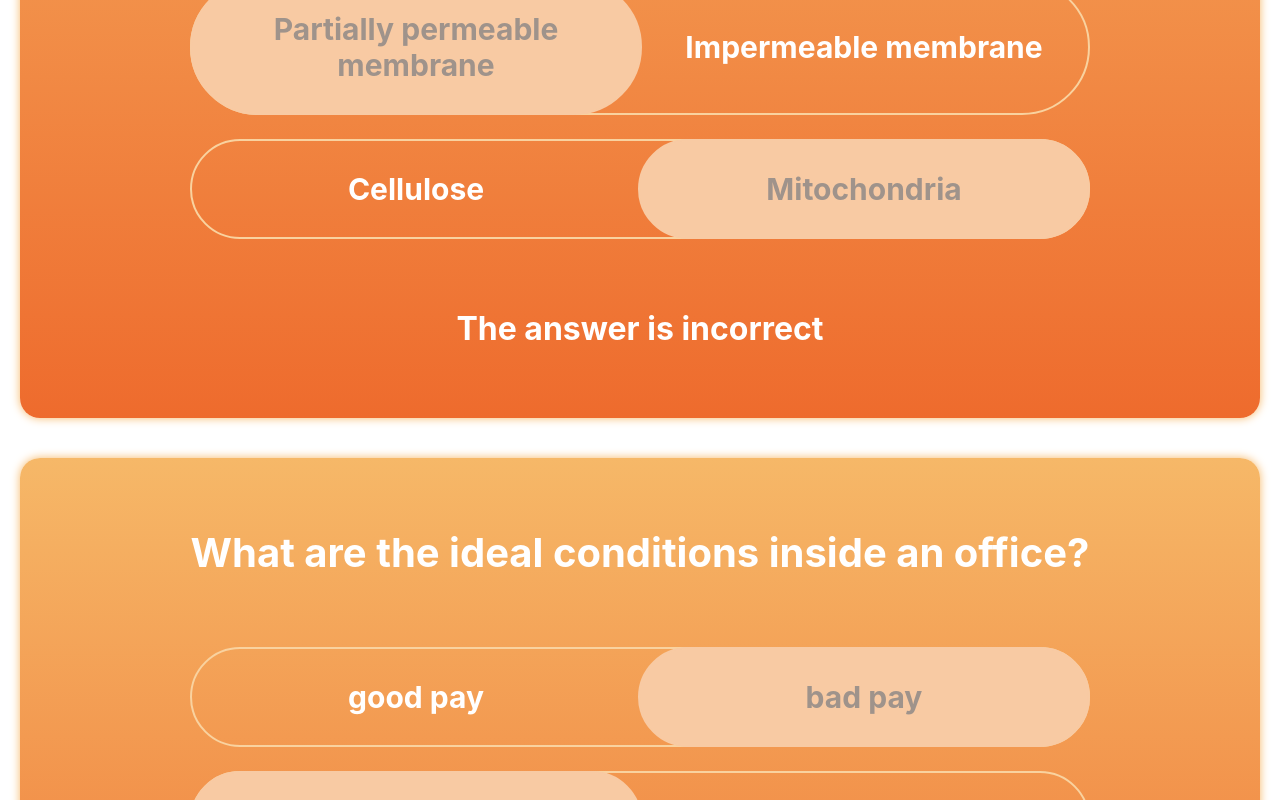
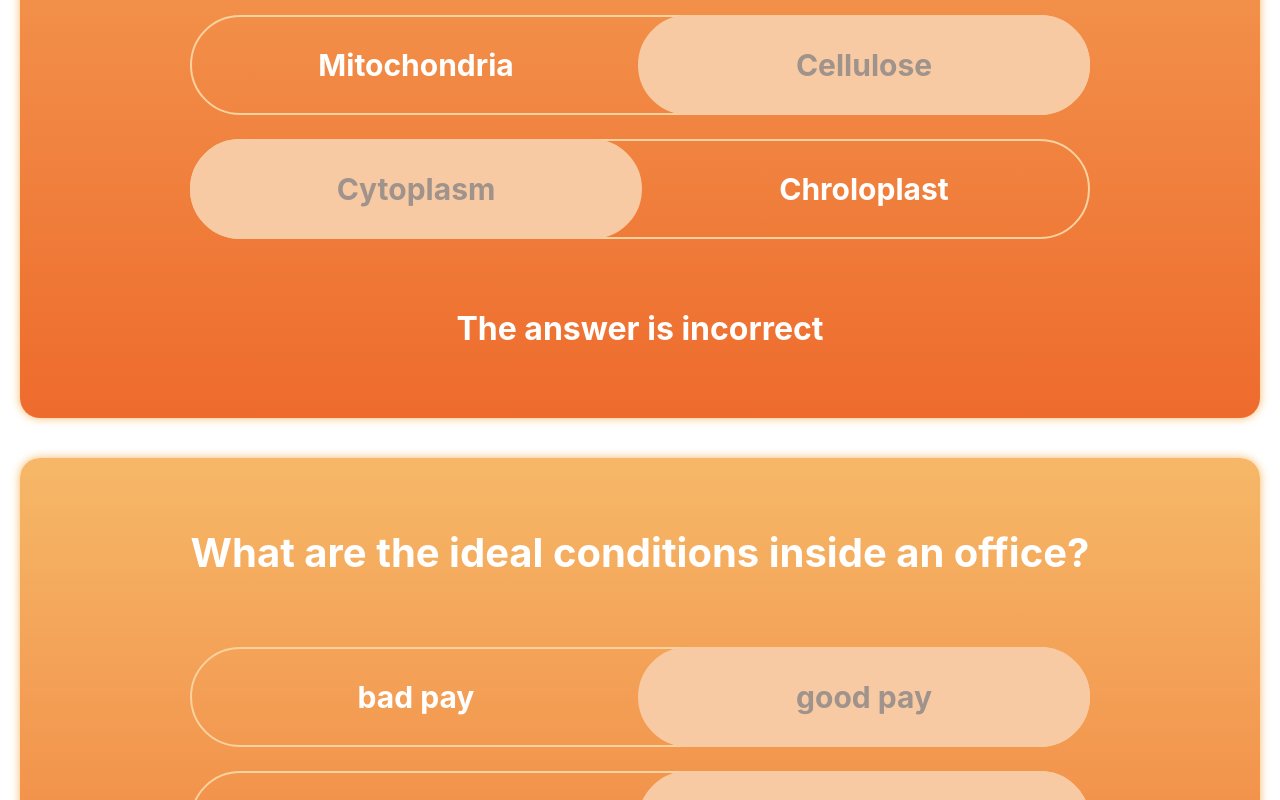
Before and after one commit to netherbox/toggles-demo, a React (Create React App) app: page / in a window 1280 px wide. Shown: the part 560-1360 px from the top of the page. Built offline with nearby package versions, Linux system fonts and the light colour scheme.

Commit message:
Shuffle questions and answers

```diff
--- a/package.json
+++ b/package.json
@@ -11,6 +11,7 @@
     "@types/node": "^12.0.0",
     "@types/react": "^17.0.0",
     "@types/react-dom": "^17.0.0",
+    "lodash": "^4.17.21",
     "react": "^17.0.2",
     "react-dom": "^17.0.2",
     "react-scripts": "4.0.3",
@@ -40,5 +41,8 @@
       "last 1 firefox version",
       "last 1 safari version"
     ]
+  },
+  "devDependencies": {
+    "@types/lodash": "^4.14.170"
   }
 }
--- a/src/App.tsx
+++ b/src/App.tsx
@@ -16,8 +16,7 @@ function App() {
               { id: "a1", text: "Cell wall" },
               { id: "a2", text: "Ribosomes" },
             ],
-            correctId: "a1",
-            selectedId: "a2",
+            correctAnswerId: "a1",
           },
           {
             id: "q2",
@@ -25,8 +24,7 @@ function App() {
               { id: "a1", text: "Cytoplasm" },
               { id: "a2", text: "Chroloplast" },
             ],
-            correctId: "a2",
-            selectedId: "a1",
+            correctAnswerId: "a2",
           },
           {
             id: "q3",
@@ -34,8 +32,7 @@ function App() {
               { id: "a1", text: "Partially permeable membrane" },
               { id: "a2", text: "Impermeable membrane" },
             ],
-            correctId: "a2",
-            selectedId: "a1",
+            correctAnswerId: "a2",
           },
           {
             id: "q4",
@@ -43,8 +40,7 @@ function App() {
               { id: "a1", text: "Cellulose" },
               { id: "a2", text: "Mitochondria" },
             ],
-            correctId: "a2",
-            selectedId: "a2",
+            correctAnswerId: "a2",
           },
         ]}
       />
@@ -59,8 +55,7 @@ function App() {
               { id: "a1", text: "good pay" },
               { id: "a2", text: "bad pay" },
             ],
-            correctId: "a1",
-            selectedId: "a2",
+            correctAnswerId: "a1",
           },
           {
             id: "q2",
@@ -68,8 +63,7 @@ function App() {
               { id: "a1", text: "free coffee" },
               { id: "a2", text: "expensive coffee" },
             ],
-            correctId: "a1",
-            selectedId: "a1",
+            correctAnswerId: "a1",
           },
           {
             id: "q3",
@@ -77,8 +71,7 @@ function App() {
               { id: "a1", text: "bear in office" },
               { id: "a2", text: "dog in office" },
             ],
-            correctId: "a2",
-            selectedId: "a2",
+            correctAnswerId: "a2",
           },
         ]}
       />
@@ -94,8 +87,7 @@ function App() {
               { id: "a2", text: "Chelsea" },
               { id: "a3", text: "Man Utd" },
             ],
-            correctId: "a1",
-            selectedId: "a3",
+            correctAnswerId: "a1",
           },
           {
             id: "q2",
@@ -103,8 +95,7 @@ function App() {
               { id: "a1", text: "Serena Williams" },
               { id: "a2", text: "Naomi Osaka" },
             ],
-            correctId: "a2",
-            selectedId: "a1",
+            correctAnswerId: "a2",
           },
         ]}
       />
--- a/src/Toggle/Toggle.tsx
+++ b/src/Toggle/Toggle.tsx
@@ -2,43 +2,36 @@ import { Component } from "react";
 
 import "./Toggle.css";
 
-export interface ToggleAnswer {
+export interface Answer {
   id: string;
   text: string;
 }
 
 export interface ToggleProps {
   id: string;
-  answers: Array<ToggleAnswer>;
-  selectedId: string;
-  correctId: string;
+  answers: Array<Answer>;
+  selectedAnswerId: string;
+  correctAnswerId: string;
+  onChange: (answerId: string) => void;
 }
 
-export interface ToggleState {
-  selectedIndex: number;
+export class Toggle extends Component<ToggleProps> {
+  constructor(props: ToggleProps) {
+    super(props);
+    this.handleChange = this.handleChange.bind(this);
   }
 
-export class Toggle extends Component<ToggleProps, ToggleState> {
-  constructor(props: ToggleProps) {
-    super(props);
-    this.state = {
-      selectedIndex: this.props.answers.findIndex(
-        (answer) => answer.id === this.props.selectedId
-      ),
-    };
-  }
-
-  selectAnswer(event: { target: { value: string } }) {
-    this.setState({
-      selectedIndex: this.props.answers.findIndex(
-        (answer) => answer.id === event.target.value
-      ),
-    });
+  handleChange(event: { target: { value: string } }) {
+    this.props.onChange(event.target.value);
   }
 
   getSliderStyles() {
+    const index = this.props.answers.findIndex(
+      (answer) => answer.id === this.props.selectedAnswerId
+    );
+
     return {
-      left: `${(100 / this.props.answers.length) * this.state.selectedIndex}%`,
+      left: `${(100 / this.props.answers.length) * index}%`,
       width: `${100 / this.props.answers.length}%`,
     };
   }
@@ -50,9 +43,12 @@ export class Toggle extends Component<ToggleProps, ToggleState> {
   }
 
   render() {
-    const listItems = this.props.answers.map(
-      (answer: ToggleAnswer, index: number) => {
-        const checked = this.state.selectedIndex === index;
+    if (!this.props.answers.length) {
+      return null;
+    }
+
+    const listItems = this.props.answers.map((answer: Answer) => {
+      const checked = this.props.selectedAnswerId === answer.id;
       const id = `${this.props.id}-${answer.id}`;
       return (
         <div
@@ -65,7 +61,7 @@ export class Toggle extends Component<ToggleProps, ToggleState> {
             id={id}
             name={this.props.id}
             value={answer.id}
-              onChange={(e) => this.selectAnswer(e)}
+            onChange={this.handleChange}
             checked={checked}
           ></input>
           <label htmlFor={id} tabIndex={-1}>
@@ -73,8 +69,7 @@ export class Toggle extends Component<ToggleProps, ToggleState> {
           </label>
         </div>
       );
-      }
-    );
+    });
 
     return (
       <div className="Toggle">
--- a/src/Toggles/Toggles.tsx
+++ b/src/Toggles/Toggles.tsx
@@ -1,22 +1,74 @@
-import { Component } from 'react';
-import Toggle, { ToggleProps } from '../Toggle/Toggle';
+import { Component } from "react";
+import Toggle, { Answer } from "../Toggle/Toggle";
+import shuffle from "lodash/shuffle";
+import random from "lodash/random";
 
-import './Toggles.css';
+import "./Toggles.css";
+
+export interface Question {
+  id: string;
+  answers: Array<Answer>;
+  selectedAnswerId: string;
+  correctAnswerId: string;
+}
+
+export interface TogglesPropsQuestion {
+  id: string;
+  answers: Array<Answer>;
+  correctAnswerId: string;
+}
 
 export interface TogglesProps {
   id: string;
   title: string;
-  questions: Array<ToggleProps>;
+  questions: Array<TogglesPropsQuestion>;
 }
 
-export class Toggles extends Component<TogglesProps> {
+export interface TogglesState {
+  questions: Array<Question>;
+}
+
+export class Toggles extends Component<TogglesProps, TogglesState> {
+  constructor(props: TogglesProps) {
+    super(props);
+
+    // Shuffle the questions, answers and set random current selected answer
+    this.state = {
+      questions: shuffle(
+        this.props.questions.map((question: TogglesPropsQuestion) => ({
+          ...question,
+          answers: shuffle(question.answers),
+          selectedAnswerId:
+            question.answers[random(0, question.answers.length - 1)].id,
+        }))
+      ),
+    };
+  }
+
+  handleChange(questionId: string, selectedAnswerId: string) {
+    console.log(questionId, selectedAnswerId);
+    this.setState((prevState: TogglesState) => ({
+      questions: prevState.questions.map((question: Question) => ({
+        ...question,
+        selectedAnswerId:
+          question.id === questionId
+            ? selectedAnswerId
+            : question.selectedAnswerId,
+      })),
+    }));
+  }
+
   render() {
-    const toggleItems = this.props.questions.map((toggle: ToggleProps) => (
+    const toggleItems = this.state.questions.map((question: Question) => (
       <Toggle
-        id={`${this.props.id}-${toggle.id}`}
-        answers={toggle.answers}
-        selectedId={toggle.selectedId}
-        correctId={toggle.correctId}
+        id={`${this.props.id}-${question.id}`}
+        key={question.id}
+        answers={question.answers}
+        selectedAnswerId={question.selectedAnswerId}
+        correctAnswerId={question.correctAnswerId}
+        onChange={(selectedAnswerId) =>
+          this.handleChange(question.id, selectedAnswerId)
+        }
       ></Toggle>
     ));
 
```
Also changed, not shown: 1 other file (tests, documents, lock files or other folders). Lines whose indentation alone changed are shown as unchanged.
